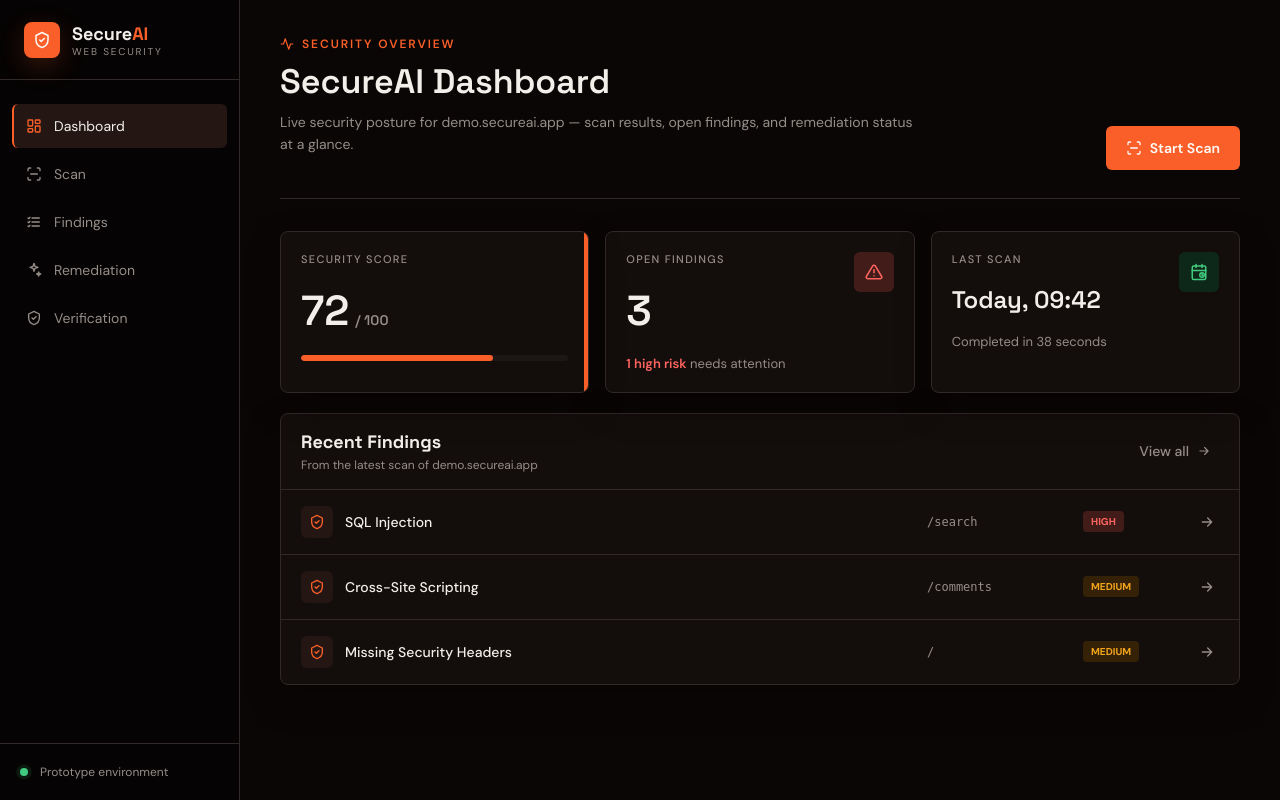
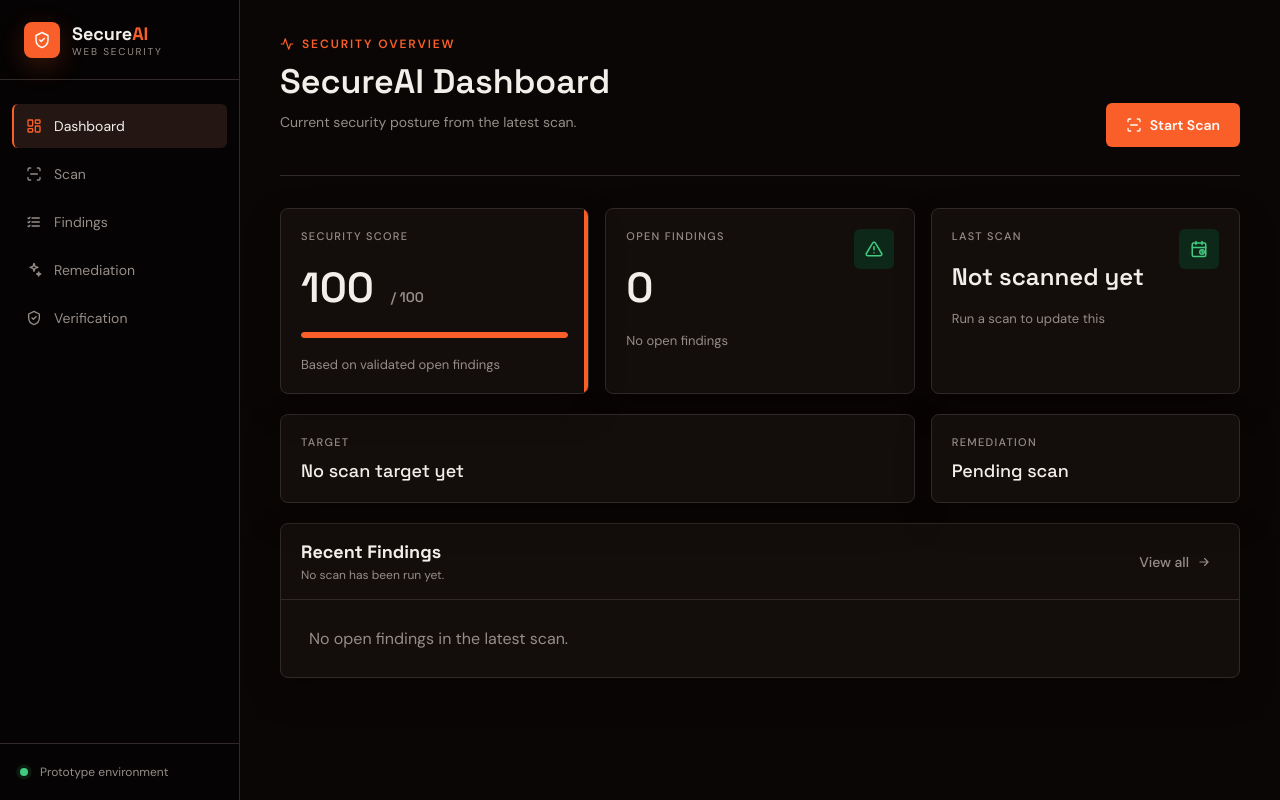
Before and after one commit to sneha-gautam/Secure-AI, a Flask app: page / in a window 1280 px wide. Run offline with Flask 3, Linux system fonts and the light colour scheme.

Commit message:
Finalize SecureAI verified remediation dashboard

```diff
--- a/frontend/app.py
+++ b/frontend/app.py
@@ -1,4 +1,6 @@
 from flask import Flask, render_template, request, jsonify, Response
+from datetime import datetime
+import time
 import os
 import sys
 
@@ -23,6 +25,8 @@ CURRENT_SCAN = {
     "target": None,
     "findings": [],
     "security_model": None,
+    "scanned_at": None,
+    "duration_seconds": None,
 }
 
 findings = [
@@ -139,11 +143,33 @@ else:
      return response""",
     },
 }
+def calculate_security_score(scan_findings):
+    score = 100
+
+    penalties = {
+        "SQL Injection": 20,
+        "XSS": 10,
+        "Cross-Site Scripting": 10,
+        "Missing Security Headers": 10,
+    }
+
+    for finding in scan_findings:
+        if (
+            finding.get("first_pass_vulnerable") is True
+            and finding.get("validated") is True
+        ):
+            score -= penalties.get(
+                finding.get("vulnerability_class"),
+                5
+            )
+
+    return max(0, min(100, score))
+
+
 @app.route("/api/scan", methods=["POST"])
 def api_scan():
     try:
         data = request.get_json() or {}
-
         target_url = data.get("target_url", "").strip()
 
         if not target_url:
@@ -152,21 +178,34 @@ def api_scan():
                 "message": "Target URL is required."
             }), 400
 
+        started = time.perf_counter()
+
         scan_result = run_scan(target_url)
 
         validated = validate_all(
             scan_result["findings"],
             scan_result["target"],
         )
+
+        duration = round(
+            time.perf_counter() - started,
+            1
+        )
+
         CURRENT_SCAN["target"] = scan_result["target"]
         CURRENT_SCAN["findings"] = validated
         CURRENT_SCAN["security_model"] = scan_result["security_model"]
+        CURRENT_SCAN["scanned_at"] = datetime.now().astimezone()
+        CURRENT_SCAN["duration_seconds"] = duration
 
         return jsonify({
             "status": "completed",
             "target": scan_result["target"],
             "security_model": scan_result["security_model"],
             "findings": validated,
+            "scanned_at": CURRENT_SCAN["scanned_at"].isoformat(),
+            "duration_seconds": duration,
+            "security_score": calculate_security_score(validated),
         })
 
     except Exception as e:
@@ -174,6 +213,8 @@ def api_scan():
             "status": "error",
             "message": str(e)
         }), 500
+
+
 @app.route("/api/remediation/apply", methods=["POST"])
 def api_apply_remediation():
     try:
@@ -203,7 +244,95 @@ def api_apply_remediation():
         }), 500
 @app.route("/")
 def dashboard():
-    return render_template("dashboard.html", active="dashboard", findings=findings)
+
+    open_findings = [
+        f for f in CURRENT_SCAN["findings"]
+        if f.get("first_pass_vulnerable") is True
+        and f.get("validated") is True
+    ]
+
+    severity_map = {
+        "SQL Injection": ("High", "danger"),
+        "XSS": ("Medium", "warning"),
+        "Cross-Site Scripting": ("Medium", "warning"),
+        "Missing Security Headers": ("Medium", "warning"),
+    }
+
+    dashboard_findings = []
+
+    for finding in open_findings:
+        name = finding.get(
+            "vulnerability_class",
+            "Unknown"
+        )
+
+        level, tone = severity_map.get(
+            name,
+            ("Medium", "warning")
+        )
+
+        dashboard_findings.append({
+            "name": (
+                "Cross-Site Scripting"
+                if name == "XSS"
+                else name
+            ),
+            "level": level,
+            "tone": tone,
+            "path": finding.get(
+                "endpoint",
+                "/"
+            ),
+        })
+
+    score = calculate_security_score(
+        CURRENT_SCAN["findings"]
+    )
+
+    high_count = sum(
+        1
+        for finding in dashboard_findings
+        if finding["level"] == "High"
+    )
+
+    target = CURRENT_SCAN.get("target")
+    is_demo = (
+        is_demo_target(target)
+        if target
+        else False
+    )
+
+    remediation_total = (
+        3
+        if is_demo
+        else 0
+    )
+
+    remediation_fixed = (
+        max(
+            0,
+            remediation_total - len(open_findings)
+        )
+        if remediation_total
+        else 0
+    )
+
+    return render_template(
+        "dashboard.html",
+        active="dashboard",
+        findings=dashboard_findings,
+        target=target,
+        score=score,
+        high_count=high_count,
+        scanned_at=CURRENT_SCAN.get(
+            "scanned_at"
+        ),
+        scan_duration=CURRENT_SCAN.get(
+            "duration_seconds"
+        ),
+        remediation_fixed=remediation_fixed,
+        remediation_total=remediation_total,
+    )
 
 
 @app.route("/scan")
--- a/frontend/templates/dashboard.html
+++ b/frontend/templates/dashboard.html
@@ -3,57 +3,229 @@
 {% block title %}Dashboard — SecureAI{% endblock %}
 {% block content %}
 
-{% call m.page_header("Security overview", "SecureAI Dashboard", "Live security posture for demo.secureai.app — scan results, open findings, and remediation status at a glance.") %}
-    <a href="/scan" class="btn btn-primary">{{ m.icon('scan') }}Start Scan</a>
+{% call m.page_header(
+    "Security overview",
+    "SecureAI Dashboard",
+    "Current security posture from the latest scan."
+) %}
+    <a href="/scan" class="btn btn-primary">
+        {{ m.icon('scan') }}Start Scan
+    </a>
 {% endcall %}
 
 <div class="grid-3">
+
     <div class="panel accent-edge">
         <div class="stat-label">Security Score</div>
-        <div class="stat-value font-display">72<span class="stat-of">/ 100</span></div>
-        <div class="progress-track"><div class="progress-fill" style="width: 72%"></div></div>
+
+        <div class="stat-value font-display">
+            {{ score }}
+            <span class="stat-of">/ 100</span>
+        </div>
+
+        <div class="progress-track">
+            <div
+                class="progress-fill"
+                style="width: {{ score }}%"
+            ></div>
+        </div>
+
+        <div class="stat-note">
+            Based on validated open findings
+        </div>
     </div>
+
+
     <div class="panel">
+
         <div class="stat-row">
+
             <div>
-                <div class="stat-label">Open Findings</div>
-                <div class="stat-value font-display">3</div>
+                <div class="stat-label">
+                    Open Findings
+                </div>
+
+                <div class="stat-value font-display">
+                    {{ findings|length }}
+                </div>
             </div>
-            <div class="icon-box danger">{{ m.icon('alert', 18) }}</div>
+
+            <div class="icon-box {{ 'danger' if findings else 'success' }}">
+                {{ m.icon('alert', 18) }}
+            </div>
+
         </div>
-        <div class="stat-note"><b>1 high risk</b> needs attention</div>
+
+        <div class="stat-note">
+
+            {% if findings %}
+                <b>{{ high_count }} high risk</b>
+                needs attention
+            {% else %}
+                No open findings
+            {% endif %}
+
+        </div>
+
     </div>
+
+
     <div class="panel">
+
         <div class="stat-row">
+
             <div>
-                <div class="stat-label">Last Scan</div>
-                <div class="stat-value small font-display">Today, 09:42</div>
+                <div class="stat-label">
+                    Last Scan
+                </div>
+
+                <div class="stat-value small font-display">
+
+                    {% if scanned_at %}
+                        {{ scanned_at.strftime(
+                            '%d %b %Y, %I:%M %p'
+                        ) }}
+                    {% else %}
+                        Not scanned yet
+                    {% endif %}
+
+                </div>
             </div>
-            <div class="icon-box success">{{ m.icon('calendar-clock', 18) }}</div>
+
+            <div class="icon-box success">
+                {{ m.icon('calendar-clock', 18) }}
+            </div>
+
         </div>
-        <div class="stat-note">Completed in 38 seconds</div>
+
+        <div class="stat-note">
+
+            {% if scan_duration is not none %}
+                Completed in {{ scan_duration }} seconds
+            {% else %}
+                Run a scan to update this
+            {% endif %}
+
+        </div>
+
     </div>
+
 </div>
 
+
+<div class="grid-3">
+
+    <div class="panel" style="grid-column: span 2;">
+
+        <div class="stat-label">
+            Target
+        </div>
+
+        <div style="
+            margin-top: 10px;
+            font-family: 'Space Grotesk', sans-serif;
+            font-size: 18px;
+        ">
+            {{ target if target else 'No scan target yet' }}
+        </div>
+
+    </div>
+
+
+    <div class="panel">
+
+        <div class="stat-label">
+            Remediation
+        </div>
+
+        <div style="
+            margin-top: 10px;
+            font-family: 'Space Grotesk', sans-serif;
+            font-size: 18px;
+        ">
+
+            {% if remediation_total %}
+                {{ remediation_fixed }}
+                /
+                {{ remediation_total }}
+                fixed
+            {% else %}
+                Pending scan
+            {% endif %}
+
+        </div>
+
+    </div>
+
+</div>
+
+
 <div class="panel no-pad">
+
     <div class="panel-head">
+
         <div>
             <h2>Recent Findings</h2>
-            <p>From the latest scan of demo.secureai.app</p>
+
+            <p>
+                {{ target if target else
+                   'No scan has been run yet.' }}
+            </p>
         </div>
-        <a href="/findings" class="btn btn-ghost">View all {{ m.icon('arrow-right', 14) }}</a>
+
+        <a href="/findings" class="btn btn-ghost">
+            View all
+            {{ m.icon('arrow-right', 14) }}
+        </a>
+
     </div>
-    {% for f in findings %}
-    <a href="/remediation?finding={{ f.name }}" class="finding-row">
-        <div class="finding-name">
-            <span class="finding-icon">{{ m.icon('shield', 16) }}</span>
-            {{ f.name }}
+
+
+    {% if findings %}
+
+        {% for f in findings %}
+
+        <a
+            href="/remediation?finding={{ f.name }}"
+            class="finding-row"
+        >
+
+            <div class="finding-name">
+
+                <span class="finding-icon">
+                    {{ m.icon('shield', 16) }}
+                </span>
+
+                {{ f.name }}
+
+            </div>
+
+            <div class="finding-path">
+                {{ f.path }}
+            </div>
+
+            {{ m.status_pill(
+                f.level,
+                f.tone
+            ) }}
+
+            {{ m.icon('arrow-right', 16) }}
+
+        </a>
+
+        {% endfor %}
+
+    {% else %}
+
+        <div style="
+            padding: 28px;
+            color: var(--muted-foreground);
+        ">
+            No open findings in the latest scan.
         </div>
-        <div class="finding-path">{{ f.path }}</div>
-        {{ m.status_pill(f.level, f.tone) }}
-        {{ m.icon('arrow-right', 16) }}
-    </a>
-    {% endfor %}
+
+    {% endif %}
+
 </div>
 
 {% endblock %}
```
Also changed, not shown: backend/demo_app/demo.db.
